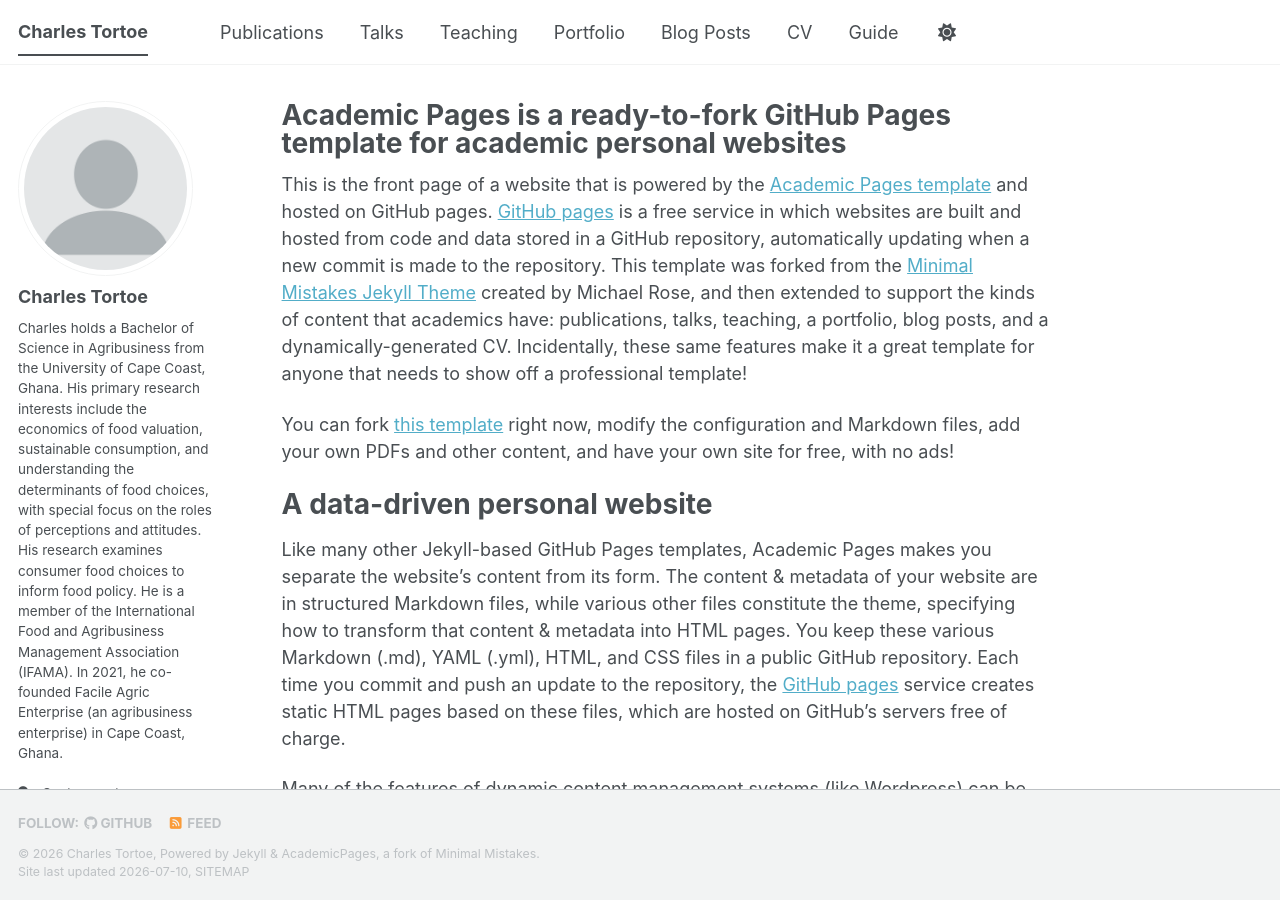
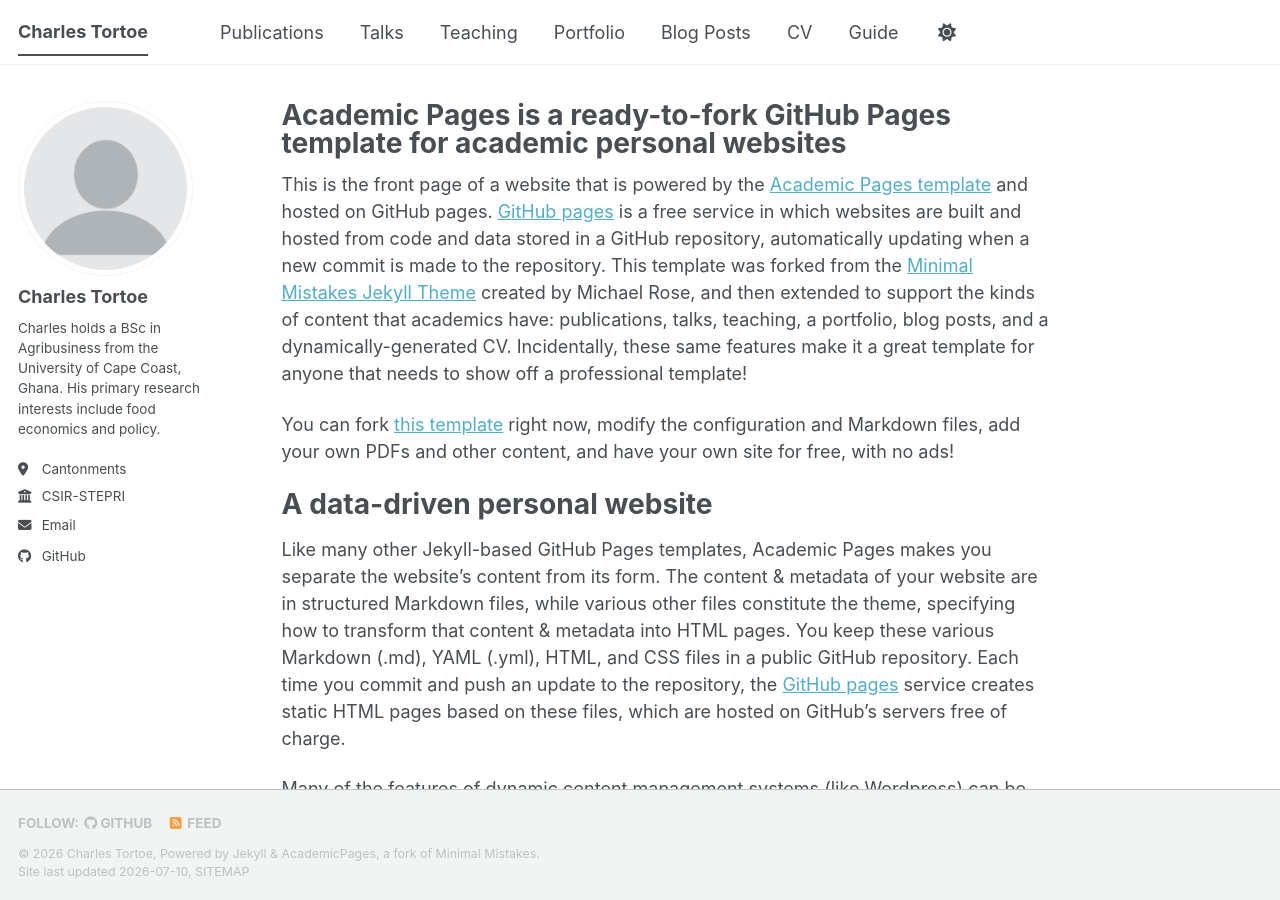
Before and after one commit to ctortoe/ctortoe.github.io, a Jekyll site: the page built from _pages/about.md, in a window 1280 px wide and 900 px high. Built offline with Jekyll 4.4.1, drawn with Linux system fonts in a browser that asks for light colours; a style sheet for code colours, icons or effects is not loaded.

Commit message:
Update bio in _config.yml
Shortened bio to focus on key qualifications and interests.

```diff
--- a/_config.yml
+++ b/_config.yml
@@ -26,7 +26,7 @@ author:
   avatar           : "profile.png"
   name             : "Charles Tortoe"
   pronouns         : # example: "he/his"
-  bio              : "Charles holds a Bachelor of Science in Agribusiness from the University of Cape Coast, Ghana. His primary research interests include the economics of food valuation, sustainable consumption, and understanding the determinants of food choices, with special focus on the roles of perceptions and attitudes. His research examines consumer food choices to inform food policy. He is a member of the International Food and Agribusiness Management Association (IFAMA). In 2021, he co-founded Facile Agric Enterprise (an agribusiness enterprise) in Cape Coast, Ghana."
+  bio              : "Charles holds a BSc in Agribusiness from the University of Cape Coast, Ghana. His primary research interests include food economics and policy."
   location         : "Cantonments"
   employer         : "CSIR-STEPRI"
   email            : "tortoec@gmail.com"
```
